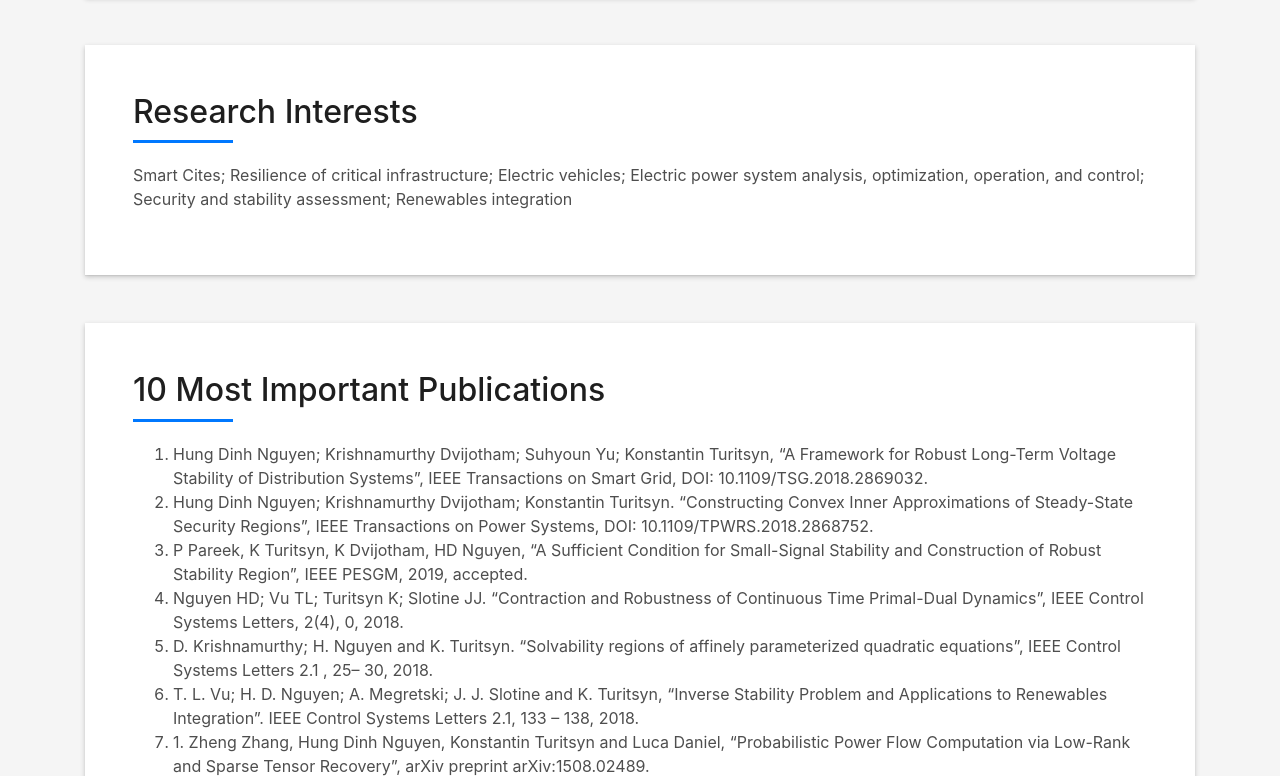
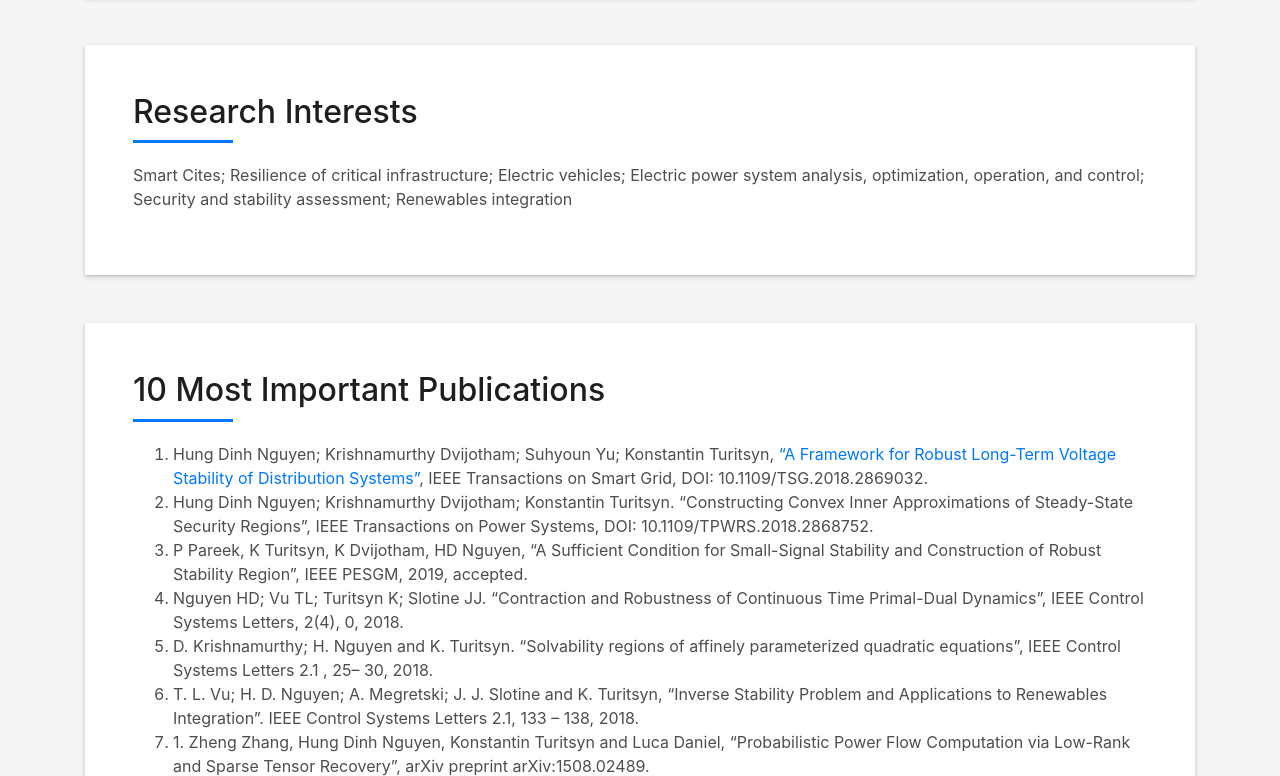
Before and after one commit to hunghtd/hunghtd.github.io, a plain HTML site: page index.html in a window 1280 px wide. Shown: the part 1005-1781 px from the top of the page. Drawn offline with Linux system fonts and the light colour scheme.

Commit message:
summary
update

```diff
--- a/css/style.css
+++ b/css/style.css
@@ -24,7 +24,7 @@ h6 {
 }
 
 a {
-  color: #1e1e1e;
+  color: #0078ff;
   transition: all 0.5s ease-in-out;
 }
 
--- a/index.html
+++ b/index.html
@@ -146,8 +146,8 @@
                     </h5>
                   </div>
                   <p class="">
-                    Assistant Professor, School of EEE, NTU (100% time spent in Singapore)
-Cluster Director of Power Systems, ERIAN
+                    Assistant Professor, School of EEE, NTU <br/>
+                    Cluster Director of Power Systems, ERIAN
                   </p>
 
                 </div>
@@ -244,8 +244,6 @@ Cluster Director of Power Systems, ERIAN
 
           </p>
 
-
-
         </div>
       </div>
       </div>
@@ -265,7 +263,7 @@ Cluster Director of Power Systems, ERIAN
 
           <ol>
             <li>
-              Hung Dinh Nguyen; Krishnamurthy Dvijotham; Suhyoun Yu; Konstantin Turitsyn, “A Framework for Robust Long-Term Voltage Stability of Distribution Systems”, IEEE Transactions on Smart Grid, DOI: 10.1109/TSG.2018.2869032.
+              Hung Dinh Nguyen; Krishnamurthy Dvijotham; Suhyoun Yu; Konstantin Turitsyn, <a href="https://arxiv.org/pdf/1705.05774" target="_blank"> “A Framework for Robust Long-Term Voltage Stability of Distribution Systems”</a>, IEEE Transactions on Smart Grid, DOI: 10.1109/TSG.2018.2869032.
             </li>
             <li>
               Hung Dinh Nguyen; Krishnamurthy Dvijotham; Konstantin Turitsyn. “Constructing Convex Inner Approximations of Steady-State Security Regions”, IEEE Transactions on Power Systems, DOI: 10.1109/TPWRS.2018.2868752.
```
